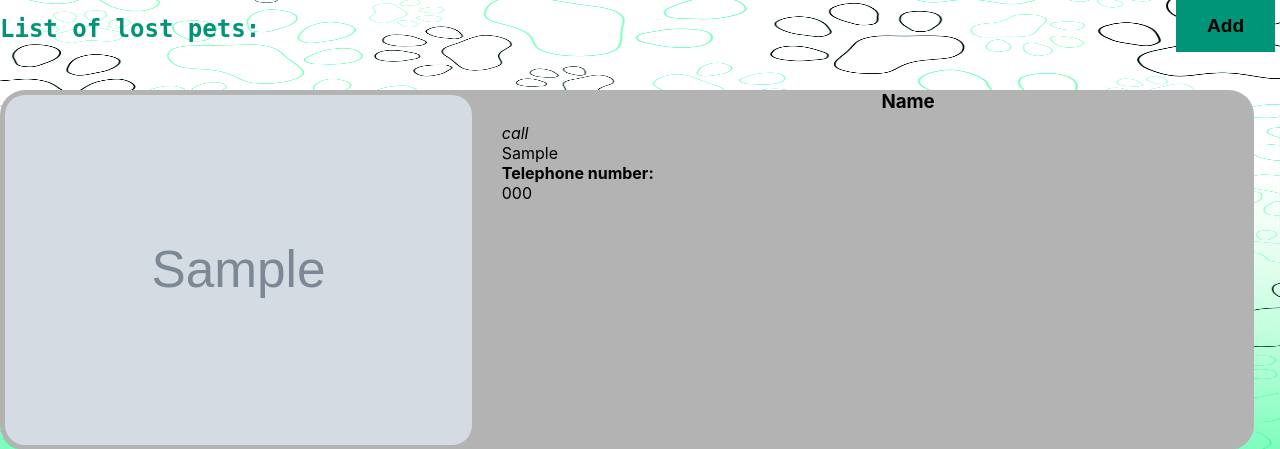
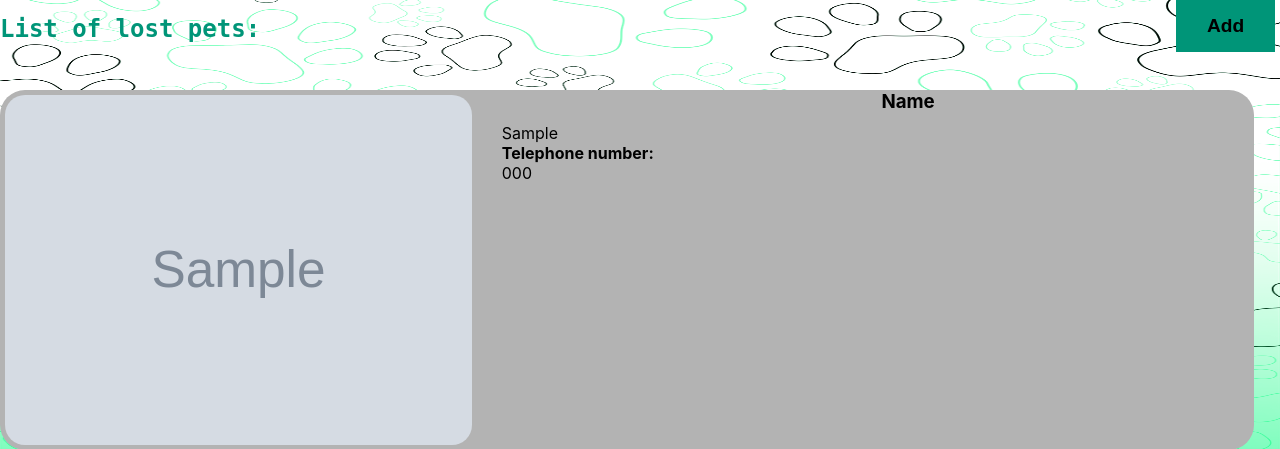
Before and after one commit to MarinosPapadakis/RooForABuddy, a Flask app: page /lostpets in a window 1280 px wide. Shown: the part 176-625 px from the top of the page. Run offline with Flask 2, Linux system fonts and the light colour scheme; tables that the repository leaves empty hold one stand-in row (values such as "Sample post"); grey boxes marked "Sample" are stand-in pictures; some libraries are stand-ins or nearby versions.

```diff
--- a/templates/lostpets.html
+++ b/templates/lostpets.html
@@ -19,9 +19,6 @@
 
     <div class="info">
         <h3 id="name">Name</h3>
-            <a href="#">
-            <i class="material-icons-outlined">call</i>
-            </a>
         <p>{{pets[i][3]}}<br><b>Telephone number: </b><br><a href="tel:{{tels[i]}}" target="_blank">{{tels[i]}}</a></p>
     </div>
     </div>
```
